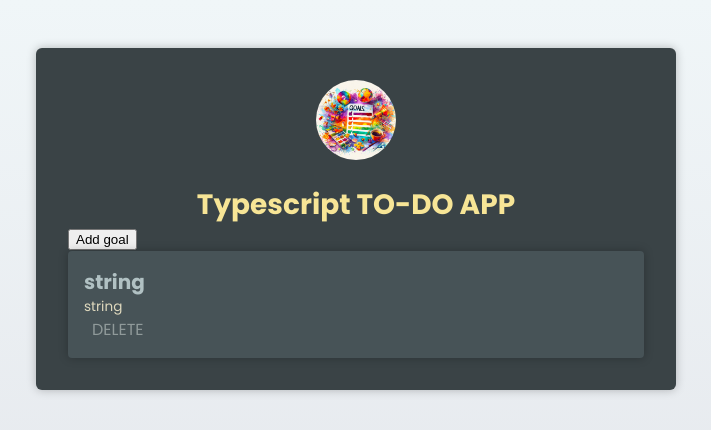
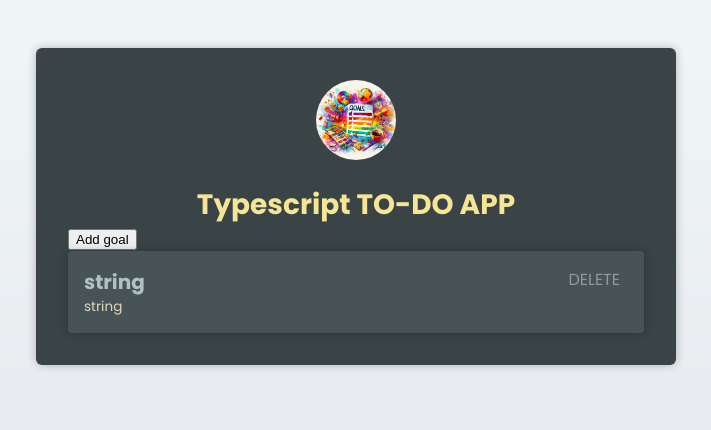
Before and after one commit to kszys90/to-do-app-typescript, a React (Create React App) app: page / in a window 1280 px wide. Both pictures are taken after a click on the button "Add goal". Shown: the top 430 px of the page, without its empty margins (284-995 px from the left). Built offline with nearby package versions, Linux system fonts and the light colour scheme.

Commit message:
CourseGoal delete onClick added

```diff
--- a/src/App.tsx
+++ b/src/App.tsx
@@ -21,13 +21,19 @@ function App() {
       return [...prevState, newGoal]
     })
   }
+  const handleDeleteGoal = (id: number) => {
+    setGoals(prevGoals => {
+      const filteredGoals = prevGoals.filter((goal: CourseGoal) => goal.id !== id)
+      return filteredGoals
+    })
+  }
   return (
     <main>
       <Header image={{ src: goalsImg, alt: 'a list of goals' }}>
         <h1>Typescript TO-DO APP</h1>
       </ Header>
       <button onClick={handleAddGoal}>Add goal</button>
-      <CourseGoalList goalsList={goals} />
+      <CourseGoalList goalsList={goals} handleDeleteGoal={handleDeleteGoal} />
     </main >
   )
 }
--- a/src/components/CourseGoal.tsx
+++ b/src/components/CourseGoal.tsx
@@ -1,18 +1,20 @@
 import { type ReactNode } from "react"
 
 type CourseGoalProps = {
+    id: number
     title: string
     children: ReactNode
+    handleDeleteGoal: (id: number) => void
 }
 
-export default function CourseGoal({ title, children }: CourseGoalProps) {
+export default function CourseGoal({ title, children, id, handleDeleteGoal }: CourseGoalProps) {
     return (
         <article>
             <div>
                 <h2>{title}</h2>
                 {children}
-                <button>DELETE</button>
             </div>
+            <button onClick={() => handleDeleteGoal(id)}>DELETE</button>
         </article>)
 
 
--- a/src/components/CourseGoalList.tsx
+++ b/src/components/CourseGoalList.tsx
@@ -3,9 +3,10 @@ import { type CourseGoal as CourseGoalType } from "../App"
 
 type CourseGoalListProps = {
     goalsList: CourseGoalType[],
+    handleDeleteGoal: (id: number) => void
 }
 
-export const CourseGoalList = ({ goalsList }: CourseGoalListProps) => {
+export const CourseGoalList = ({ goalsList, handleDeleteGoal }: CourseGoalListProps) => {
     return (
         <ul>
             {goalsList.map((goal) =>
@@ -13,6 +14,8 @@ export const CourseGoalList = ({ goalsList }: CourseGoalListProps) => {
                 <li key={goal.id}>
                     <CourseGoal
                         title={goal.title}
+                        handleDeleteGoal={handleDeleteGoal}
+                        id={goal.id}
                     >
                         <p>{goal.description}</p>
                     </CourseGoal>
```
